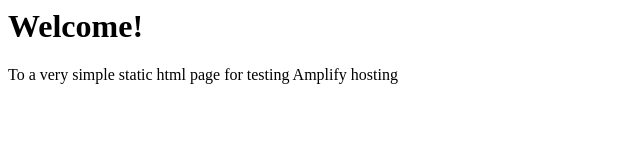
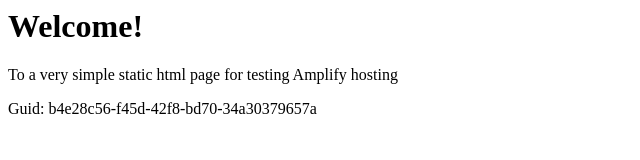
Before and after one commit to aws-aemilia-pdx/Github-PR-Commit-Integration-Test-DoNotTouch-v1-beta-us-west-2, a website: page src/index.html in a window 1280 px wide. Shown: the whole page, without its empty margins (0-640 px from the left). Drawn offline with Linux system fonts and the light colour scheme.

Commit message:
commit from integ tests

```diff
--- a/src/index.html
+++ b/src/index.html
@@ -1,3 +1,5 @@
+
+
 <html lang="en">
 
 <head>
@@ -10,6 +12,6 @@
 <body>
     <h1>Welcome!</h1>
     <p>To a very simple static html page for testing Amplify hosting</p>
-</body>
+    <p>Guid: b4e28c56-f45d-42f8-bd70-34a30379657a</p></body>
 
 </html>
```
